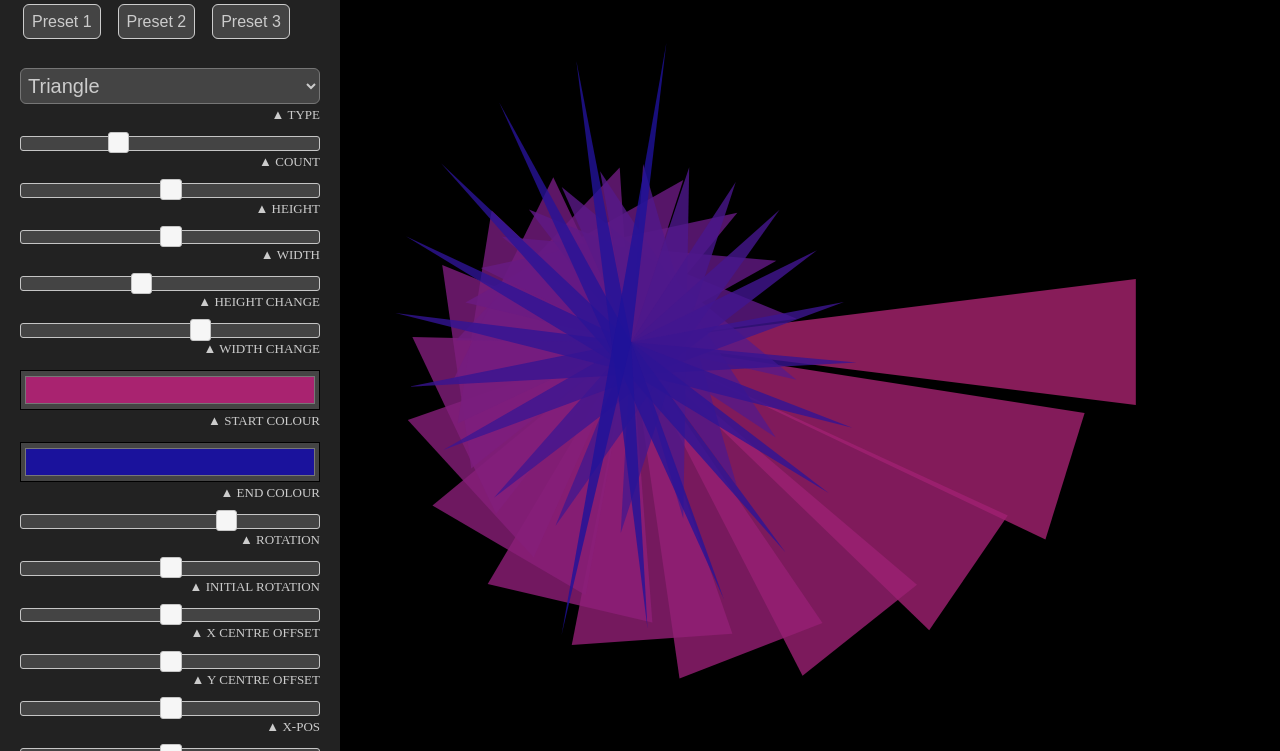
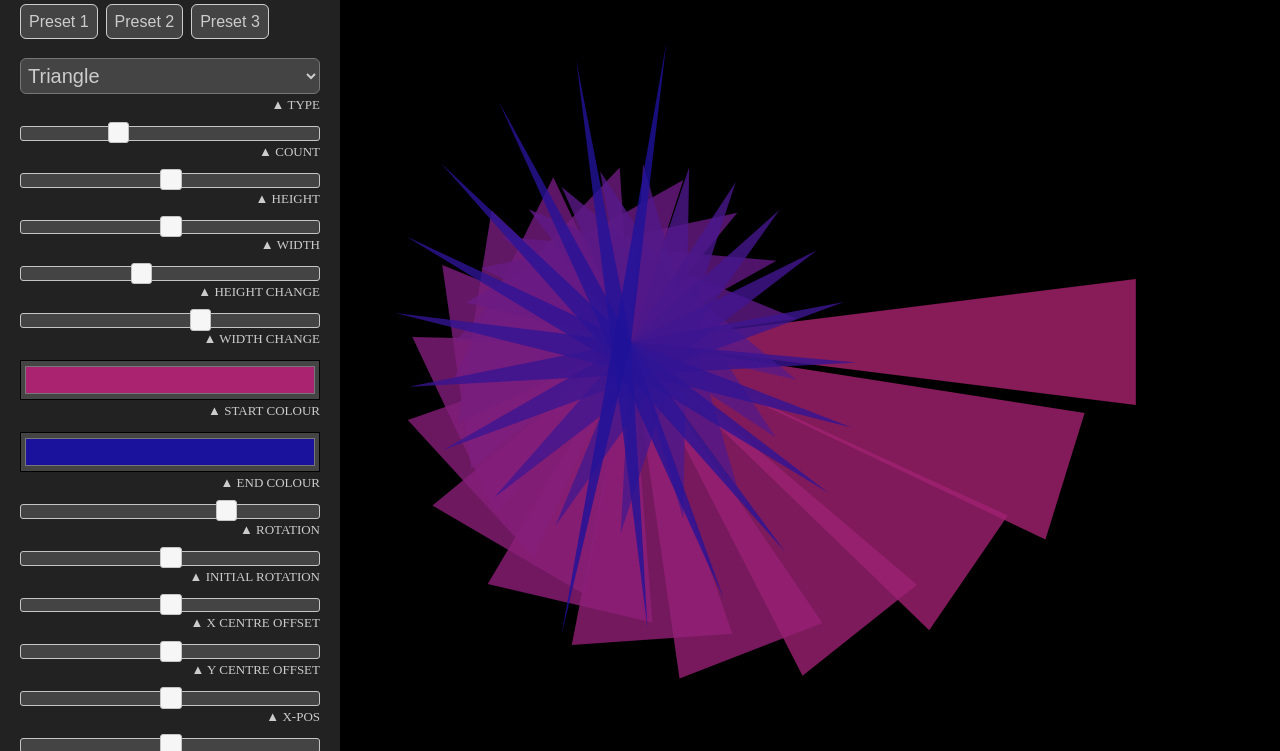
Before and after one commit to mharward/shaperevolver, a plain HTML site: page index.html in a window 1280 px wide. Shown: the part 49-800 px from the top of the page. Drawn offline with nearby package versions, Linux system fonts and the light colour scheme.

Commit message:
- Fix preset button margins

```diff
--- a/css/base.css
+++ b/css/base.css
@@ -37,7 +37,7 @@ canvas {
 	color: #ccc;
 	font-family: sans-serif;
 	text-decoration: none;
-	margin-right: 10px;
+	margin: 0px 4px 0px 0px;
 	padding: 8px;
 	background-color: #444;
 	cursor: pointer;
@@ -54,7 +54,7 @@ canvas {
 
 #presets {
 	width: 100%;
-	margin: 15px 0px;
+	margin: 15px 0px 5px 0px;
 	height: 40px;
 }
 
```
